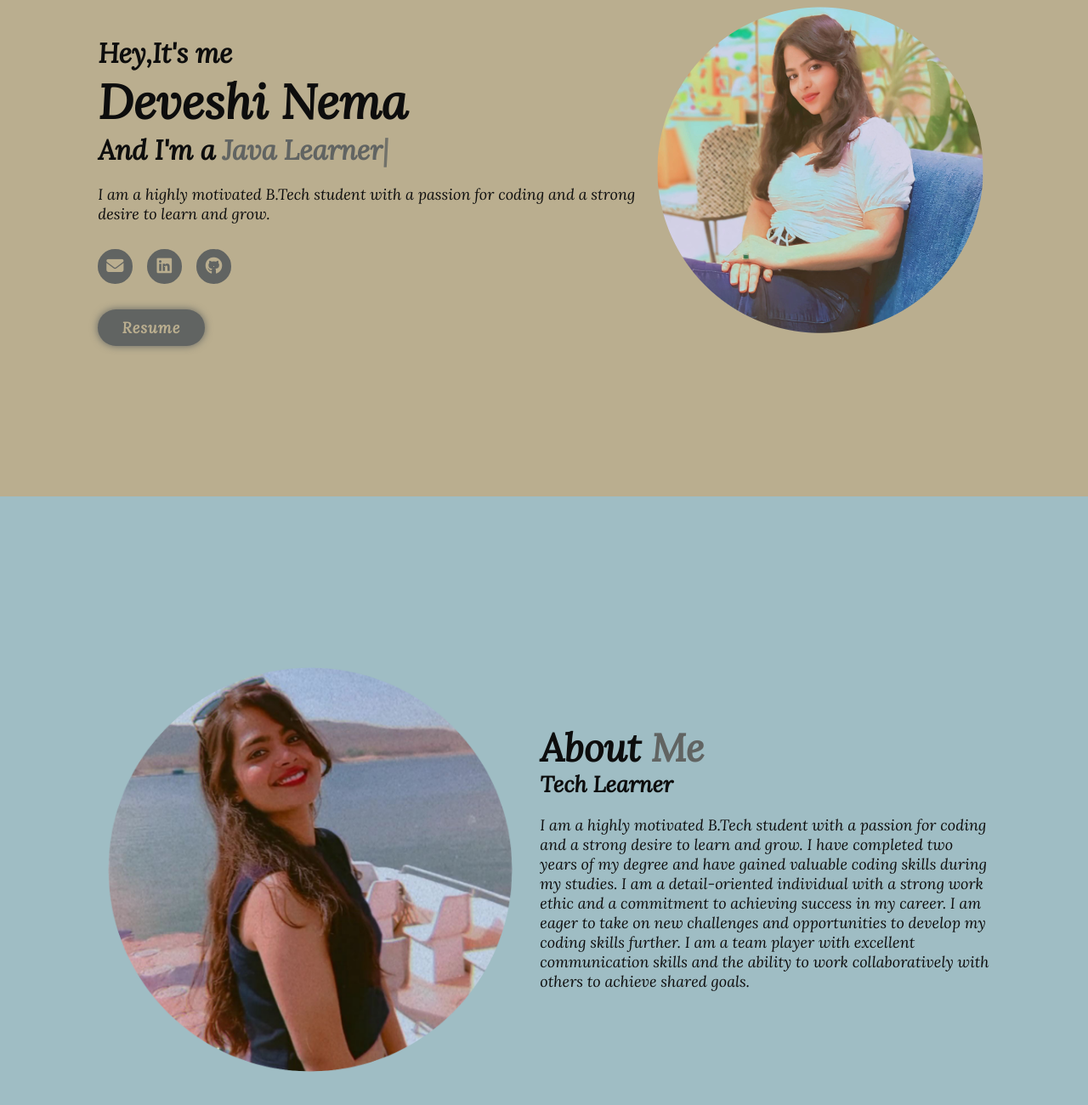
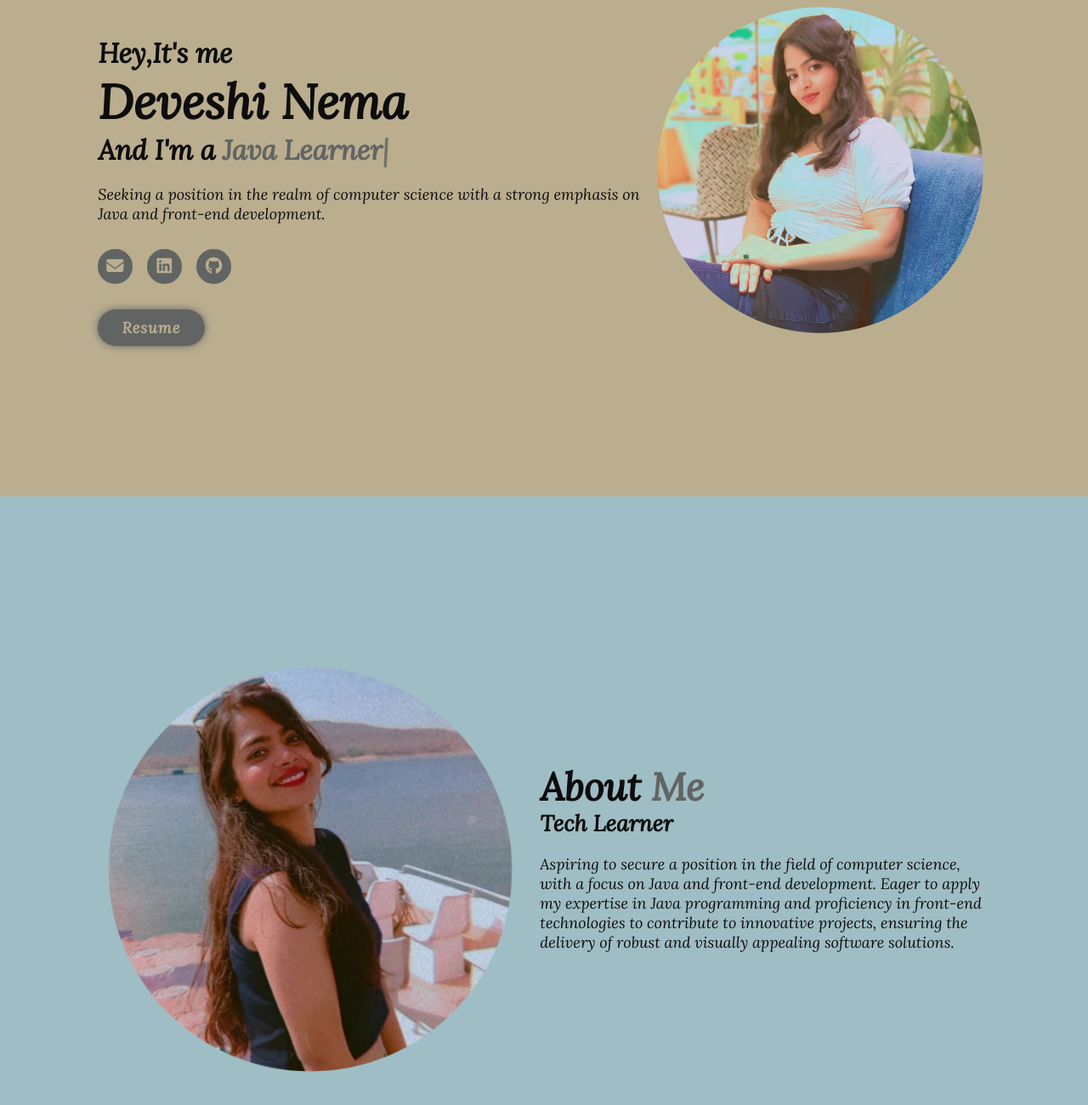
Before and after one commit to deveshi27/My_Portfolio, a plain HTML site: page index.html in a window 1280 px wide. Shown: the part 216-1516 px from the top of the page at 85% size. Drawn offline with nearby package versions, Linux system fonts and the light colour scheme; a web font is replaced by a local one.

Commit message:
Add files via upload

```diff
--- a/index.html
+++ b/index.html
@@ -35,14 +35,14 @@
             <h3>Hey,It's me</h3>
             <h1>Deveshi Nema</h1>
             <h3>And I'm a <span class="multiple-text"></span></h3>
-            <p>I am a highly motivated B.Tech student with a passion for coding and a strong desire to learn and grow.
+            <p>Seeking a position in the realm of computer science with a strong emphasis on Java and front-end development.
             </p>
             <div class="social-media">
                 <a href="mailto:deveshin143@gmail.com"><i class="fa-solid fa-envelope"></i></a>
                 <a href="https://www.linkedin.com/in/deveshi-nema-26b301244/"><i class="fa-brands fa-linkedin"></i></a>
                 <a href="https://github.com/deveshi27"><i class="fa-brands fa-github"></i></a>
             </div>
-            <a href="https://drive.google.com/file/d/1_rskcqZaIAtHutG3PJTqgGBcZLx1oBWP/view?usp=sharing" class="btn">Resume</a>
+            <a href="https://drive.google.com/file/d/1nfF5n-7vj73qLszF2xEoXHSGbvRHrr12/view?usp=sharing" class="btn">Resume</a>
         </div>
         <div class="home-img">
             <img class="home-img" src="images/home-img.png" width="auto" height="auto" >
@@ -57,15 +57,7 @@
             <h2 class="heading">About <span>Me</span></h2>
             <h3>Tech Learner</h3>
             <p>
-                I am a highly motivated B.Tech student with a passion for coding and a strong desire to learn and grow.
-                I have completed two years
-                of my degree and have gained valuable coding skills during my studies. I am a detail-oriented individual
-                with a strong work ethic
-                and a commitment to achieving success in my career. I am eager to take on new challenges and
-                opportunities to develop my coding
-                skills further. I am a team player with excellent communication skills and the ability to work
-                collaboratively with others to achieve
-                shared goals.</p>
+             Aspiring to secure a position in the field of computer science, with a focus on Java and front-end development. Eager to apply my expertise in Java programming and proficiency in front-end technologies to contribute to innovative projects, ensuring the delivery of robust and visually appealing software solutions.</p>
         </div>
     </section>
     <!-- work section design -->
```
